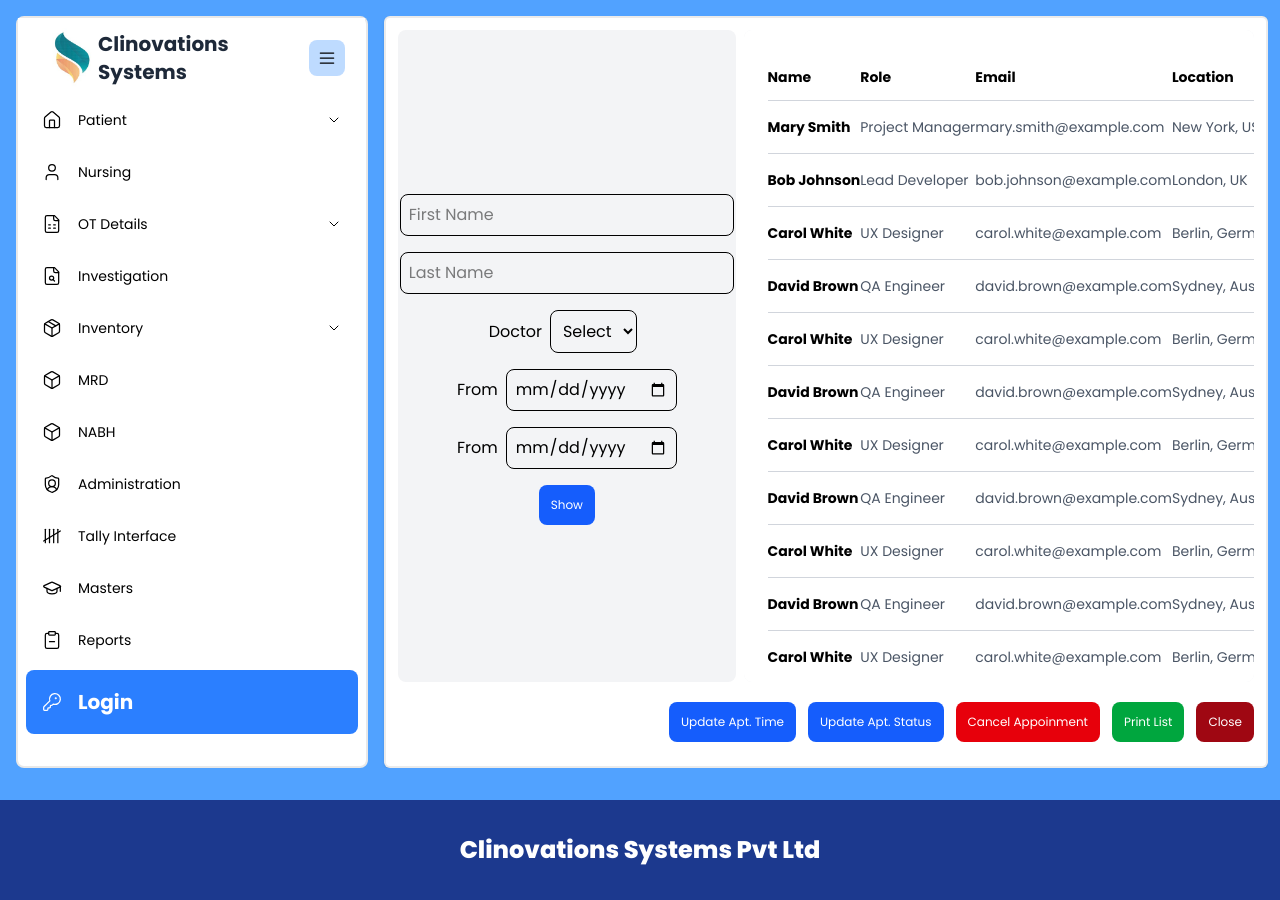
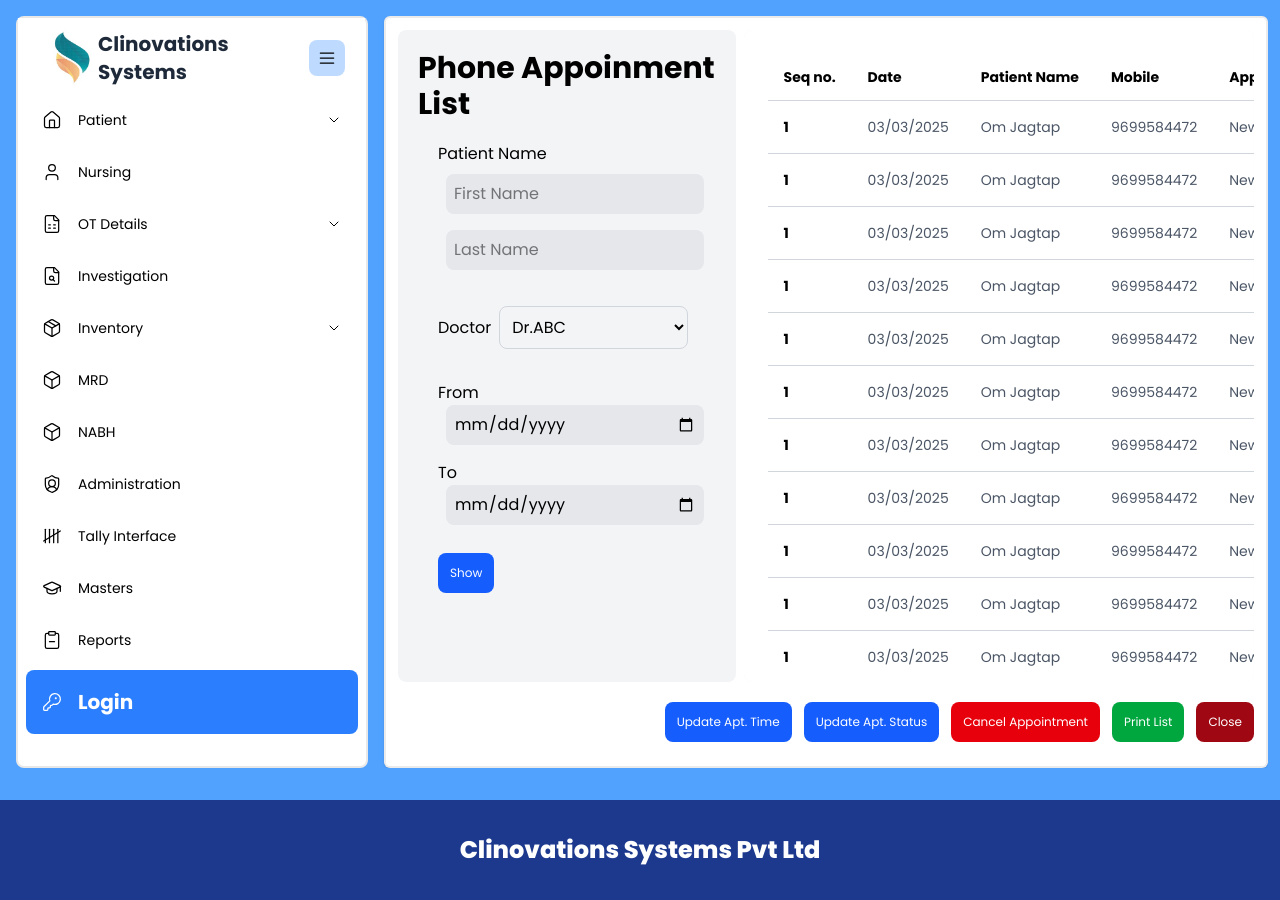
Before and after one commit to siddhesh2017/HMS_Project, a React (Vite) app: page /patient/appoinmentlist in a window 1280 px wide. Built offline with nearby package versions, Linux system fonts and the light colour scheme.

Commit message:
Completed form in Appoinment List page

```diff
--- a/src/components/Patients/PhoneAppList.jsx
+++ b/src/components/Patients/PhoneAppList.jsx
@@ -1,52 +1,61 @@
-import React from 'react'
-import Table from '../Tables/Table'
+import React from 'react';
+import Table from '../Tables/Table';
 
 const Temp = () => {
   return (
-    <div className='w-full h-full rounded-lg flex flex-col justify-around items-center p-2 overflow-scroll scrollbar-hidden'>
-        <div className=' rounded-lg w-full h-[90%] grid grid-cols-1 sm:grid-cols-5 gap-2 justify-between items-center'>
+    <div className="w-full h-full  rounded-lg flex flex-col flex-wrap justify-around items-center p-2 overflow-scroll scrollbar-hidden">
+      {/* Form and Table Section */}
+      <div className="rounded-lg w-full h-[90%] flex flex-wrap justify-center items-stretch lg:grid lg:grid-cols-5 gap-2 overflow-scroll scrollbar-hidden ">
 
         {/* Form Section */}
-            <div className='col-span-2 h-full rounded-lg bg-gray-100'>
-                    <form className='w-full h-full p-5 flex flex-col justify-center items-center'>
-                        <input  type="text" className='border rounded-lg p-2 m-2' placeholder='First Name'/>
-                        <input type="text" className='border rounded-lg p-2 m-2' placeholder='Last Name'/>
+        <div className="lg:col-span-2 h-auto rounded-lg bg-gray-100 p-5 ">
+            <h1 className=' text-2xl sm:text-3xl font-bold '>Phone Appoinment List</h1>
+          <form className="w-full h-full p-5 flex flex-col lg:justify-baseline items-start">
+            <div className="flex flex-col items-start w-full">
+              <label htmlFor="patientname">Patient Name</label>
+              <div id="patientname">
+                <input type="text" className="w-full h-9 sm:h-auto rounded-lg p-2 m-2 bg-gray-200" placeholder="First Name" />
+                <input type="text" className="w-full h-9 sm:h-auto rounded-lg p-2 m-2 bg-gray-200" placeholder="Last Name" />
+              </div>
+            </div>
             <label htmlFor="doctortype"></label>
-                        <div className='flex items-center'>
+            <div className="flex items-center w-full mb-4 mt-5">
               <h3>Doctor</h3>
-                            <select id='doctortype' value='Doctor' className='border rounded-lg p-2 m-2'>
-                                <option value="">Select</option>
-                                <option value="">Select</option>
-                                <option value="">Select</option>
+              <select id="doctortype" className="w-full h-9 sm:h-auto border border-gray-300 rounded-lg p-2 m-2">
+                <option value="">Dr.ABC</option>
+                <option value="">Dr.XYZ</option>
+                <option value="">Dr.Select</option>
               </select>
             </div>
-                        <div className='my-2'>
+            <div className="my-2 w-full">
               <label htmlFor="from">From</label>
-                            <input id='from' className='p-2 border rounded-lg ml-2' type="date" placeholder='From' />
+              <input id="from" className="w-full h-9 sm:h-auto p-2 bg-gray-200 rounded-lg ml-2" type="date" />
             </div>
-                        <div className='my-2'>
-                            <label htmlFor="from">From</label>
-                            <input id='from' className='p-2 border rounded-lg ml-2' type="date" placeholder='From' />
+            <div className="my-2 w-full">
+              <label htmlFor="to">To</label>
+              <input id="to" className="w-full h-9 sm:h-auto p-2 bg-gray-200 rounded-lg ml-2" type="date" />
             </div>
-                        <button className='p-3 mt-2 text-xs bg-blue-600 rounded-lg text-white'>Show</button>
+            <button className="p-3 mt-5 text-xs bg-blue-600 rounded-lg text-white">Show</button>
           </form>
         </div>
+
         {/* Table Section */}
-            <div className='col-span-3 h-full rounded-lg  bg-gray-100 overflow-scroll scrollbar-hidden'>
-                <Table/>
+        <div className="lg:col-span-3 h-full rounded-lg bg-gray-100 overflow-scroll scrollbar-hidden">
+          <Table />
+        </div>
+
+      </div>
+
+      {/* Buttons Section */}
+      <div className="w-full flex flex-wrap items-center justify-end gap-3 h-[10%] rounded-lg">
+        <button className="p-3 mt-2 text-xs bg-blue-600 rounded-lg text-white">Update Apt. Time</button>
+        <button className="p-3 mt-2 text-xs bg-blue-600 rounded-lg text-white">Update Apt. Status</button>
+        <button className="p-3 mt-2 text-xs bg-red-600 rounded-lg text-white">Cancel Appointment</button>
+        <button className="p-3 mt-2 text-xs bg-green-600 rounded-lg text-white">Print List</button>
+        <button className="p-3 mt-2 text-xs bg-red-800 rounded-lg text-white">Close</button>
       </div>
     </div>
+  );
+};
 
-        {/* Button's Section */}
-        <div className='w-full flex flex-wrap items-center justify-end gap-3 h-[10%] rounded-lg'>
-            <button className='p-3 mt-2 text-xs bg-blue-600 rounded-lg text-white'>Update Apt. Time</button>
-            <button className='p-3 mt-2 text-xs bg-blue-600 rounded-lg text-white'>Update Apt. Status</button>
-            <button className='p-3 mt-2 text-xs bg-red-600 rounded-lg text-white'>Cancel Appoinment</button>
-            <button className='p-3 mt-2 text-xs bg-green-600 rounded-lg text-white'>Print List</button>
-            <button className='p-3 mt-2 text-xs bg-red-800 rounded-lg text-white'>Close</button>
-        </div>
-    </div>
-  )
-}
-
-export default Temp
+export default Temp;
--- a/src/components/Tables/Table.jsx
+++ b/src/components/Tables/Table.jsx
@@ -1,91 +1,185 @@
 import { Card, Typography } from "@material-tailwind/react";
 
-const TABLE_HEAD = ["Name", "Role", "Email", "Location"];
+const TABLE_HEAD = ["Seq no.", "Date", "Patient Name", "Mobile", "App. type", "App. Date", "App. Time", "Dept. Name", "Doctor Name", "Doc. Mob.", "Ref Doc Name", "Appt Given", "Appt Kept"];
 
+
+// Hard Coded data for tables, later to be fetched from endpoints
 const TABLE_ROWS = [
   {
-    name: "Mary Smith",
-    role: "Project Manager",
-    email: "mary.smith@example.com",
-    location: "New York, USA",
+    seq_no: "1",
+    date: "03/03/2025",
+    patient_name: "Om Jagtap",
+    mobile: "9699584472",
+    app_type: "New",
+    app_date: "03/03/2025",
+    app_time: "10:00 AM",
+    dept_name: "Cardiology",
+    doctor_name: "Dr. Ramesh Jain",
+    doc_mob: "9999999999",
+    ref_doc_name: "Dr. ABC",
+    appt_given: "Yes",
+    appt_kept: "Yes",
+
   },
   {
-    name: "Bob Johnson",
-    role: "Lead Developer",
-    email: "bob.johnson@example.com",
-    location: "London, UK",
+    seq_no: "1",
+    date: "03/03/2025",
+    patient_name: "Om Jagtap",
+    mobile: "9699584472",
+    app_type: "New",
+    app_date: "03/03/2025",
+    app_time: "10:00 AM",
+    dept_name: "Cardiology",
+    doctor_name: "Dr. Ramesh Jain",
+    doc_mob: "9999999999",
+    ref_doc_name: "Dr. ABC",
+    appt_given: "Yes",
+    appt_kept: "Yes",
+
   },
   {
-    name: "Carol White",
-    role: "UX Designer",
-    email: "carol.white@example.com",
-    location: "Berlin, Germany",
+    seq_no: "1",
+    date: "03/03/2025",
+    patient_name: "Om Jagtap",
+    mobile: "9699584472",
+    app_type: "New",
+    app_date: "03/03/2025",
+    app_time: "10:00 AM",
+    dept_name: "Cardiology",
+    doctor_name: "Dr. Ramesh Jain",
+    doc_mob: "9999999999",
+    ref_doc_name: "Dr. ABC",
+    appt_given: "Yes",
+    appt_kept: "Yes",
+
   },
   {
-    name: "David Brown",
-    role: "QA Engineer",
-    email: "david.brown@example.com",
-    location: "Sydney, Australia",
+    seq_no: "1",
+    date: "03/03/2025",
+    patient_name: "Om Jagtap",
+    mobile: "9699584472",
+    app_type: "New",
+    app_date: "03/03/2025",
+    app_time: "10:00 AM",
+    dept_name: "Cardiology",
+    doctor_name: "Dr. Ramesh Jain",
+    doc_mob: "9999999999",
+    ref_doc_name: "Dr. ABC",
+    appt_given: "Yes",
+    appt_kept: "Yes",
+
   },
   {
-    name: "Carol White",
-    role: "UX Designer",
-    email: "carol.white@example.com",
-    location: "Berlin, Germany",
+    seq_no: "1",
+    date: "03/03/2025",
+    patient_name: "Om Jagtap",
+    mobile: "9699584472",
+    app_type: "New",
+    app_date: "03/03/2025",
+    app_time: "10:00 AM",
+    dept_name: "Cardiology",
+    doctor_name: "Dr. Ramesh Jain",
+    doc_mob: "9999999999",
+    ref_doc_name: "Dr. ABC",
+    appt_given: "Yes",
+    appt_kept: "Yes",
+
   },
   {
-    name: "David Brown",
-    role: "QA Engineer",
-    email: "david.brown@example.com",
-    location: "Sydney, Australia",
+    seq_no: "1",
+    date: "03/03/2025",
+    patient_name: "Om Jagtap",
+    mobile: "9699584472",
+    app_type: "New",
+    app_date: "03/03/2025",
+    app_time: "10:00 AM",
+    dept_name: "Cardiology",
+    doctor_name: "Dr. Ramesh Jain",
+    doc_mob: "9999999999",
+    ref_doc_name: "Dr. ABC",
+    appt_given: "Yes",
+    appt_kept: "Yes",
+
   },
   {
-    name: "Carol White",
-    role: "UX Designer",
-    email: "carol.white@example.com",
-    location: "Berlin, Germany",
+    seq_no: "1",
+    date: "03/03/2025",
+    patient_name: "Om Jagtap",
+    mobile: "9699584472",
+    app_type: "New",
+    app_date: "03/03/2025",
+    app_time: "10:00 AM",
+    dept_name: "Cardiology",
+    doctor_name: "Dr. Ramesh Jain",
+    doc_mob: "9999999999",
+    ref_doc_name: "Dr. ABC",
+    appt_given: "Yes",
+    appt_kept: "Yes",
+
   },
   {
-    name: "David Brown",
-    role: "QA Engineer",
-    email: "david.brown@example.com",
-    location: "Sydney, Australia",
+    seq_no: "1",
+    date: "03/03/2025",
+    patient_name: "Om Jagtap",
+    mobile: "9699584472",
+    app_type: "New",
+    app_date: "03/03/2025",
+    app_time: "10:00 AM",
+    dept_name: "Cardiology",
+    doctor_name: "Dr. Ramesh Jain",
+    doc_mob: "9999999999",
+    ref_doc_name: "Dr. ABC",
+    appt_given: "Yes",
+    appt_kept: "Yes",
+
   },
   {
-    name: "Carol White",
-    role: "UX Designer",
-    email: "carol.white@example.com",
-    location: "Berlin, Germany",
+    seq_no: "1",
+    date: "03/03/2025",
+    patient_name: "Om Jagtap",
+    mobile: "9699584472",
+    app_type: "New",
+    app_date: "03/03/2025",
+    app_time: "10:00 AM",
+    dept_name: "Cardiology",
+    doctor_name: "Dr. Ramesh Jain",
+    doc_mob: "9999999999",
+    ref_doc_name: "Dr. ABC",
+    appt_given: "Yes",
+    appt_kept: "Yes",
+
   },
   {
-    name: "David Brown",
-    role: "QA Engineer",
-    email: "david.brown@example.com",
-    location: "Sydney, Australia",
+    seq_no: "1",
+    date: "03/03/2025",
+    patient_name: "Om Jagtap",
+    mobile: "9699584472",
+    app_type: "New",
+    app_date: "03/03/2025",
+    app_time: "10:00 AM",
+    dept_name: "Cardiology",
+    doctor_name: "Dr. Ramesh Jain",
+    doc_mob: "9999999999",
+    ref_doc_name: "Dr. ABC",
+    appt_given: "Yes",
+    appt_kept: "Yes",
+
   },
   {
-    name: "Carol White",
-    role: "UX Designer",
-    email: "carol.white@example.com",
-    location: "Berlin, Germany",
-  },
-  {
-    name: "David Brown",
-    role: "QA Engineer",
-    email: "david.brown@example.com",
-    location: "Sydney, Australia",
-  },
-  {
-    name: "Carol White",
-    role: "UX Designer",
-    email: "carol.white@example.com",
-    location: "Berlin, Germany",
-  },
-  {
-    name: "David Brown",
-    role: "QA Engineer",
-    email: "david.brown@example.com",
-    location: "Sydney, Australia",
+    seq_no: "1",
+    date: "03/03/2025",
+    patient_name: "Om Jagtap",
+    mobile: "9699584472",
+    app_type: "New",
+    app_date: "03/03/2025",
+    app_time: "10:00 AM",
+    dept_name: "Cardiology",
+    doctor_name: "Dr. Ramesh Jain",
+    doc_mob: "9999999999",
+    ref_doc_name: "Dr. ABC",
+    appt_given: "Yes",
+    appt_kept: "Yes",
+
   },
 ];
 
@@ -96,7 +190,7 @@ export default function TableWithHoverState() {
         <thead>
           <tr>
             {TABLE_HEAD.map((head) => (
-              <th key={head} className="border-b border-gray-300 pb-4 pt-10">
+              <th key={head} className="border-b border-gray-300 pb-4 pt-10 px-4">
                 <Typography
                   variant="small"
                   color="blue-gray"
@@ -109,19 +203,19 @@ export default function TableWithHoverState() {
           </tr>
         </thead>
         <tbody>
-          {TABLE_ROWS.map(({ name, role, email, location }, index) => {
+          {TABLE_ROWS.map(({ seq_no, date, patient_name, mobile, app_type, app_date, app_time, dept_name, doctor_name, doc_mob, ref_doc_name, appt_given, appt_kept }, index) => {
             const isLast = index === TABLE_ROWS.length - 1;
-            const classes = isLast ? "py-4" : "py-4 border-b border-gray-300";
+            const classes = isLast ? "py-4 px-4" : "py-4 px-4 border-b border-gray-300";
 
             return (
-              <tr key={name} className="hover:bg-gray-50">
+              <tr key={date} className="hover:bg-gray-50">
                 <td className={classes}>
                   <Typography
                     variant="small"
                     color="blue-gray"
                     className="font-bold"
                   >
-                    {name}
+                    {seq_no}
                   </Typography>
                 </td>
                 <td className={classes}>
@@ -129,7 +223,7 @@ export default function TableWithHoverState() {
                     variant="small"
                     className="font-normal text-gray-600"
                   >
-                    {role}
+                    {date}
                   </Typography>
                 </td>
                 <td className={classes}>
@@ -137,7 +231,7 @@ export default function TableWithHoverState() {
                     variant="small"
                     className="font-normal text-gray-600"
                   >
-                    {email}
+                    {patient_name}
                   </Typography>
                 </td>
                 <td className={classes}>
@@ -145,7 +239,79 @@ export default function TableWithHoverState() {
                     variant="small"
                     className="font-normal text-gray-600"
                   >
-                    {location}
+                    {mobile}
+                  </Typography>
+                </td>
+                <td className={classes}>
+                  <Typography
+                    variant="small"
+                    className="font-normal text-gray-600"
+                  >
+                    {app_type}
+                  </Typography>
+                </td>
+                <td className={classes}>
+                  <Typography
+                    variant="small"
+                    className="font-normal text-gray-600"
+                  >
+                    {app_date}
+                  </Typography>
+                </td>
+                <td className={classes}>
+                  <Typography
+                    variant="small"
+                    className="font-normal text-gray-600"
+                  >
+                    {app_time}
+                  </Typography>
+                </td>
+                <td className={classes}>
+                  <Typography
+                    variant="small"
+                    className="font-normal text-gray-600"
+                  >
+                    {dept_name}
+                  </Typography>
+                </td>
+                <td className={classes}>
+                  <Typography
+                    variant="small"
+                    className="font-normal text-gray-600"
+                  >
+                    {doctor_name}
+                  </Typography>
+                </td>
+                <td className={classes}>
+                  <Typography
+                    variant="small"
+                    className="font-normal text-gray-600"
+                  >
+                    {doc_mob}
+                  </Typography>
+                </td>
+                <td className={classes}>
+                  <Typography
+                    variant="small"
+                    className="font-normal text-gray-600"
+                  >
+                    {ref_doc_name}
+                  </Typography>
+                </td>
+                <td className={classes}>
+                  <Typography
+                    variant="small"
+                    className="font-normal text-gray-600"
+                  >
+                    {appt_given}
+                  </Typography>
+                </td>
+                <td className={classes}>
+                  <Typography
+                    variant="small"
+                    className="font-normal text-gray-600"
+                  >
+                    {appt_kept}
                   </Typography>
                 </td>
               </tr>
```
Lines whose indentation alone changed are shown as unchanged.
